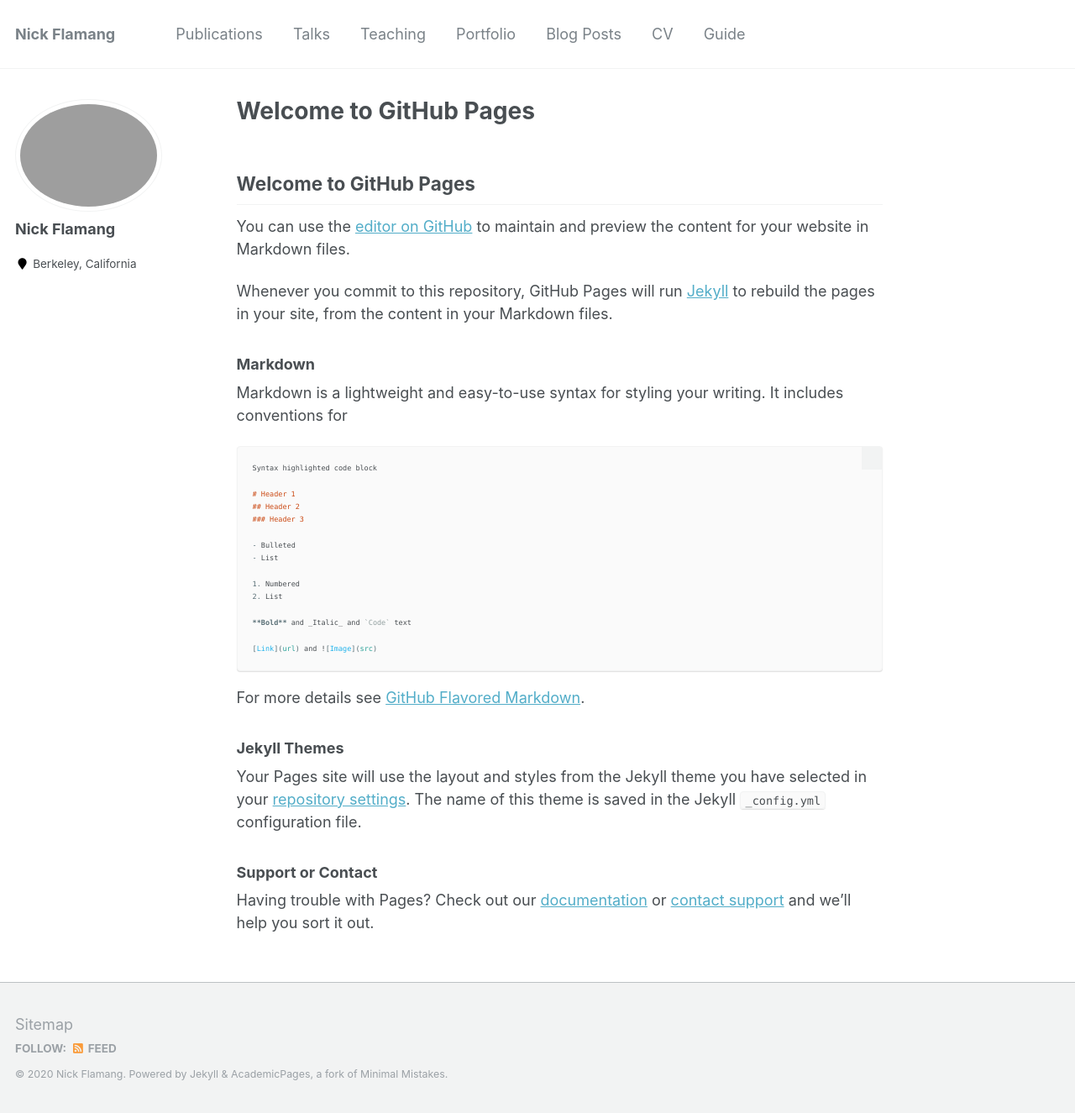
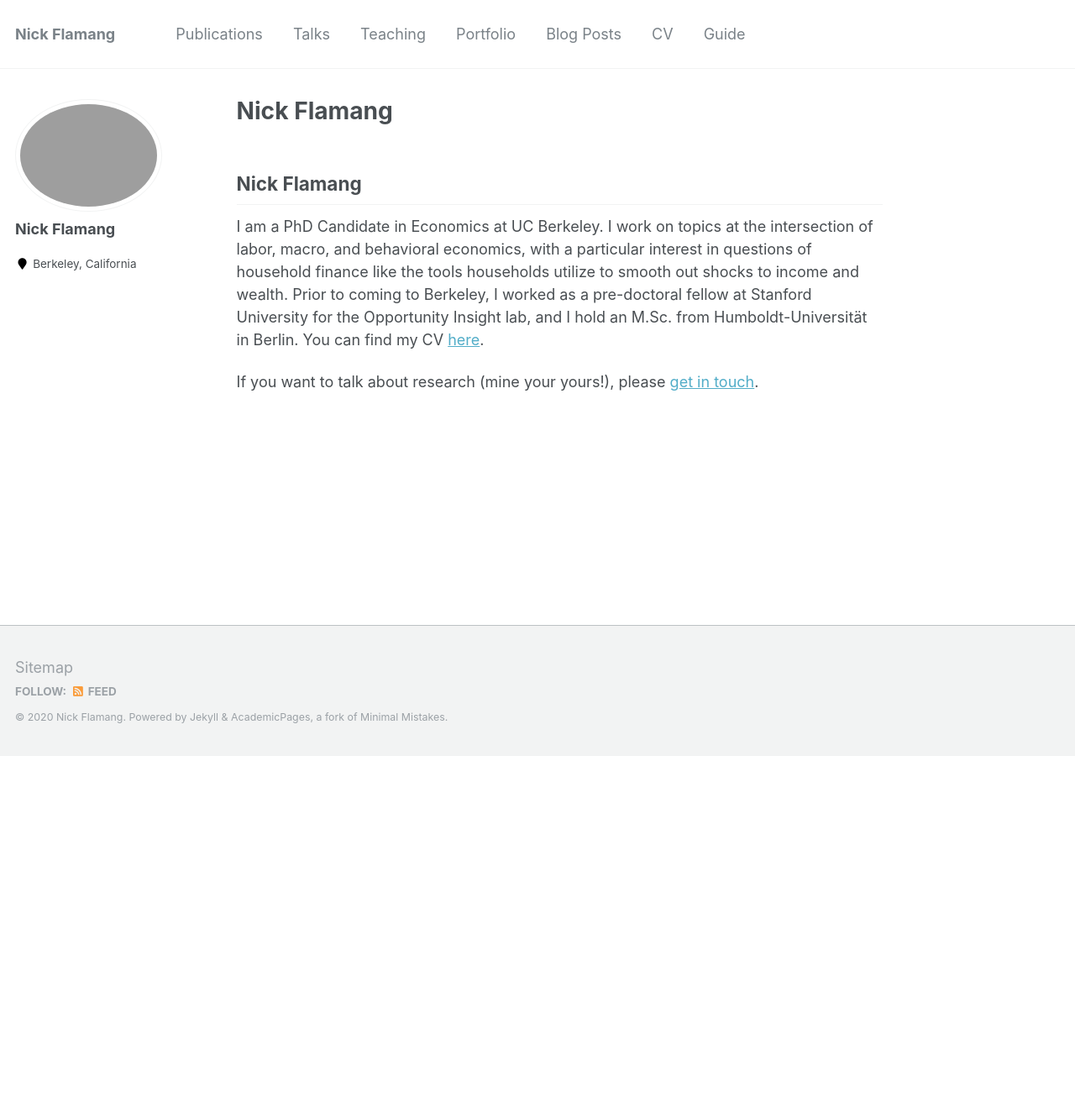
Before and after one commit to nickflamang/nickflamang.github.io, a Jekyll site: the page built from index.md, in a window 1280 px wide. Shown: the whole page at 84% size. Built offline with Jekyll 4.4.1, drawn with Linux system fonts in a browser that asks for light colours; our own code applies the rules of GitHub Pages for plain Markdown files; after the commit the page ends 900 px from its top, so only the background shows below that.

Commit message:
Update index.md

````diff
--- a/index.md
+++ b/index.md
@@ -1,37 +1,5 @@
-## Welcome to GitHub Pages
+## Nick Flamang
 
-You can use the [editor on GitHub](https://github.com/nickflamang/flamang.github.io/edit/gh-pages/index.md) to maintain and preview the content for your website in Markdown files.
+I am a PhD Candidate in Economics at UC Berkeley. I work on topics at the intersection of labor, macro, and behavioral economics, with a particular interest in questions of household finance like the tools households utilize to smooth out shocks to income and wealth. Prior to coming to Berkeley, I worked as a pre-doctoral fellow at Stanford University for the Opportunity Insight lab, and I hold an M.Sc. from Humboldt-Universität in Berlin. You can find my CV [here](https://www.dropbox.com/s/8jmjnbfrxfxqa2f/CV_Website.pdf?dl=0).
 
-Whenever you commit to this repository, GitHub Pages will run [Jekyll](https://jekyllrb.com/) to rebuild the pages in your site, from the content in your Markdown files.
-
-### Markdown
-
-Markdown is a lightweight and easy-to-use syntax for styling your writing. It includes conventions for
-
-```markdown
-Syntax highlighted code block
-
-# Header 1
-## Header 2
-### Header 3
-
-- Bulleted
-- List
-
-1. Numbered
-2. List
-
-**Bold** and _Italic_ and `Code` text
-
-[Link](url) and ![Image](src)
-```
-
-For more details see [GitHub Flavored Markdown](https://guides.github.com/features/mastering-markdown/).
-
-### Jekyll Themes
-
-Your Pages site will use the layout and styles from the Jekyll theme you have selected in your [repository settings](https://github.com/nickflamang/flamang.github.io/settings). The name of this theme is saved in the Jekyll `_config.yml` configuration file.
-
-### Support or Contact
-
-Having trouble with Pages? Check out our [documentation](https://docs.github.com/categories/github-pages-basics/) or [contact support](https://github.com/contact) and we’ll help you sort it out.
+If you want to talk about research (mine your yours!), please [get in touch](mailto:nflamang@berkeley.edu).
````
